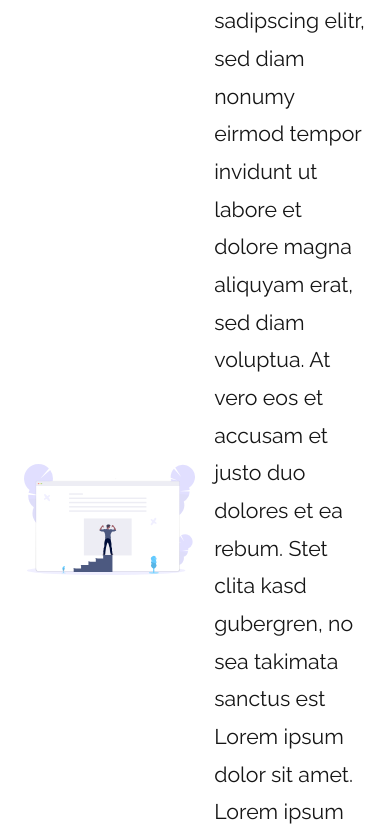
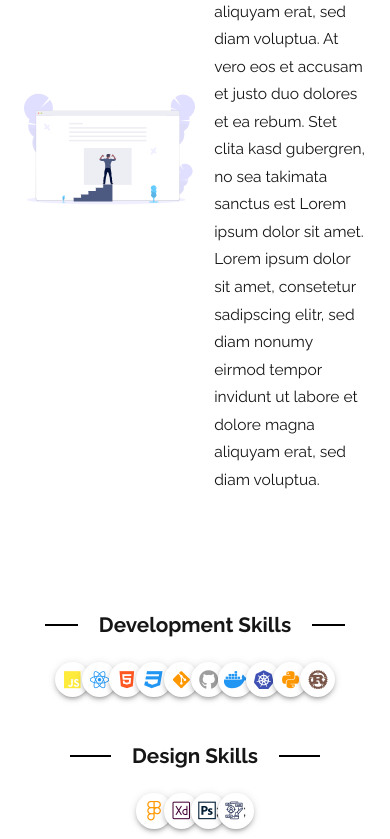
Before and after one commit to Taimoorkhan1122/react-portfolio, a React (Create React App) app: page / in a window 390 px wide. Shown: the part 1156-1995 px from the top of the page. Built offline with nearby package versions, Linux system fonts and the light colour scheme; a web font is replaced by a local one.

Commit message:
feat: responsive text

```diff
--- a/src/app.module.css
+++ b/src/app.module.css
@@ -3,17 +3,18 @@
 
 }
 :root {
-    --big-one: calc(1rem * (1.33*1.33*1.33*1.33*1.33*1.33));
+    --unit: 1.25vw;
+    --big-one: calc(var(--unit) * (1.33*1.33*1.33*1.33*1.33*1.33));
     --big-height: calc(var(--big-one)*1.22);
 
-    --h1 :  calc(1rem * (1.33*1.33*1.33));
+    --h1 :  calc(var(--unit) * (1.33*1.33*1.33));
     --h1-height: calc(var(--h1)*1.77);
 
-    --h2 :  calc(16px * (1.33*1.33));
+    --h2 :  calc(var(--unit) * (1.33*1.33));
     --h2-height: calc(var(--h2)*1.77);
 
     /* --p :  calc(16px * 1.33); */
-    --p :  calc(1rem * 1.33);
+    --p :  calc(var(--unit) * 1.33);
     --p-height: calc(var(--p)*1.77);
 }
 body {
@@ -31,7 +32,7 @@ h1 {
 
 }
 h2 {
-    font-size: --var(h2);
+    font-size: var(--h2);
     line-height: 48.33px;
 
 }
@@ -41,3 +42,38 @@ p {
     line-height: var(--p-height);
     margin: 10px 0;
 }
+
+
+.heading {
+    display: flex;
+    align-items: center;
+    text-align: center;
+}
+.heading::before{
+ margin: 0 1em;
+}
+
+.heading::after {
+    margin: 0 1em;
+}
+
+.heading::before , .heading::after{
+    content: "";
+    flex: 1;
+    border-bottom: 2px solid #000;
+    width: 2em;
+}
+
+
+
+@media only screen and (max-width: 700px ) {
+    :root{
+        --unit: 2vw;
+    }
+}
+
+@media only screen and (max-width: 450px) {
+    :root{
+        --unit: 3vw;
+    }
+}
--- a/src/components/About/About.js
+++ b/src/components/About/About.js
@@ -1,21 +1,23 @@
 import React from "react";
 import styles from "./about.module.css";
-
+import appStyles from "../../app.module.css";
 const About = () => {
   return (
     <div className={styles.aboutContainer}>
-      <img src="./images/about-me.svg" alt="developer illustration" />
-      <div className={styles.content}>
-        <h1>About Me</h1>
-        <p>
-          Lorem ipsum dolor sit amet, consetetur sadipscing elitr, sed diam
-          nonumy eirmod tempor invidunt ut labore et dolore magna aliquyam erat,
-          sed diam voluptua. At vero eos et accusam et justo duo dolores et ea
-          rebum. Stet clita kasd gubergren, no sea takimata sanctus est Lorem
-          ipsum dolor sit amet. Lorem ipsum dolor sit amet, consetetur
-          sadipscing elitr, sed diam nonumy eirmod tempor invidunt ut labore et
-          dolore magna aliquyam erat, sed diam voluptua.
-        </p>
+      <h1 className={appStyles.heading}>About Me</h1>
+      <div className={styles.contentContainer}>
+        <img src="./images/about-me.svg" alt="developer illustration" />
+        <div className={styles.content}>
+          <p>
+            Lorem ipsum dolor sit amet, consetetur sadipscing elitr, sed diam
+            nonumy eirmod tempor invidunt ut labore et dolore magna aliquyam
+            erat, sed diam voluptua. At vero eos et accusam et justo duo dolores
+            et ea rebum. Stet clita kasd gubergren, no sea takimata sanctus est
+            Lorem ipsum dolor sit amet. Lorem ipsum dolor sit amet, consetetur
+            sadipscing elitr, sed diam nonumy eirmod tempor invidunt ut labore
+            et dolore magna aliquyam erat, sed diam voluptua.
+          </p>
+        </div>
       </div>
     </div>
   );
--- a/src/components/About/about.module.css
+++ b/src/components/About/about.module.css
@@ -1,6 +1,7 @@
 .aboutContainer {
     /* height: 100vh; */
     display: flex;
+    flex-direction: column;
     align-items: center;
     justify-content: space-between;
 }
@@ -9,6 +10,12 @@ img {
     width: 50%;
 }
 
+
+.contentContainer {
+    display: flex;
+    flex-wrap: wrap;
+}
+
 .content {
     width: 50%;
     padding: 0 0 0 1.2rem;
--- a/src/components/Skills/Skills.js
+++ b/src/components/Skills/Skills.js
@@ -3,6 +3,7 @@ import React from "react";
 import CreateSKills from "./CreateSKills";
 
 import styles from "./skills.module.css";
+import appStyles from "../../app.module.css";
 const Skills = () => {
   const devSkills = [
     { name: "js", color: `yellow` },
@@ -25,10 +26,10 @@ const Skills = () => {
   ];
   return (
     <div className={styles.skillContainer}>
-      <h2 className={styles.heading}>Development Skills</h2>
+      <h2 className={appStyles.heading}>Development Skills</h2>
       <CreateSKills skills={devSkills} size="9vw" />
       <br />
-      <h2 className={styles.heading}>Design Skills</h2>
+      <h2 className={appStyles.heading}> Design Skills</h2>
       <CreateSKills skills={DesignSkills} size="9vw" />
     </div>
   );
--- a/src/components/Skills/skills.module.css
+++ b/src/components/Skills/skills.module.css
@@ -1,8 +1,4 @@
-.heading {
-    text-transform: uppercase;
-    text-align: center;
-    margin: 4vw 0 2vw 0;
-}
+
 span {
     display: flex;
     justify-content: center;
```
Also changed, not shown: 1 other file (tests, documents, lock files or other folders).
